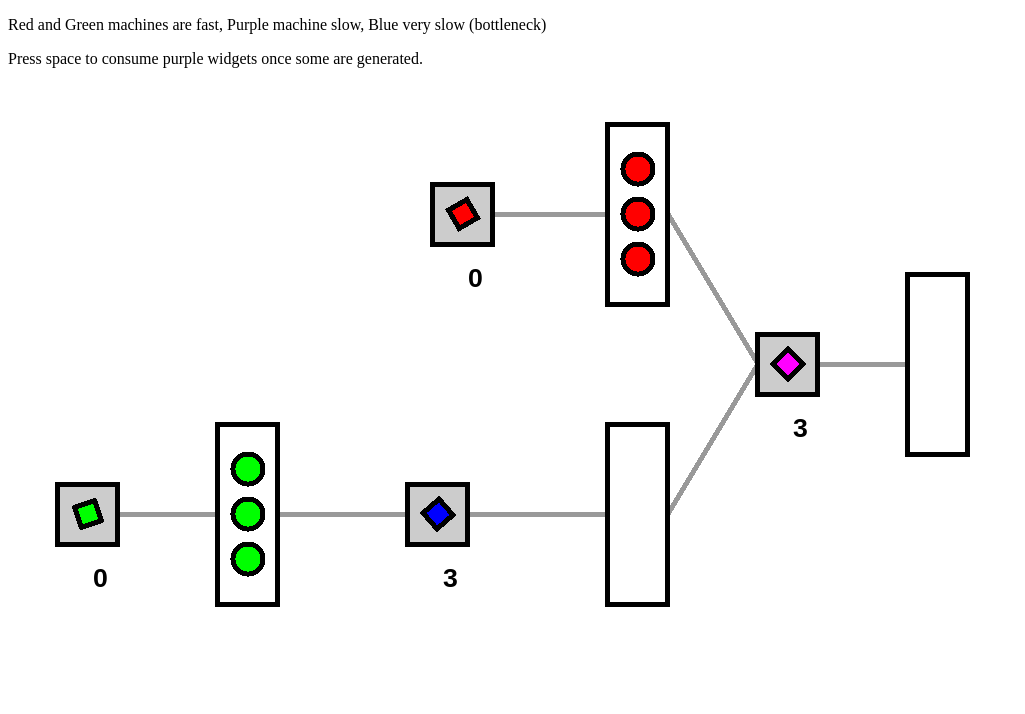
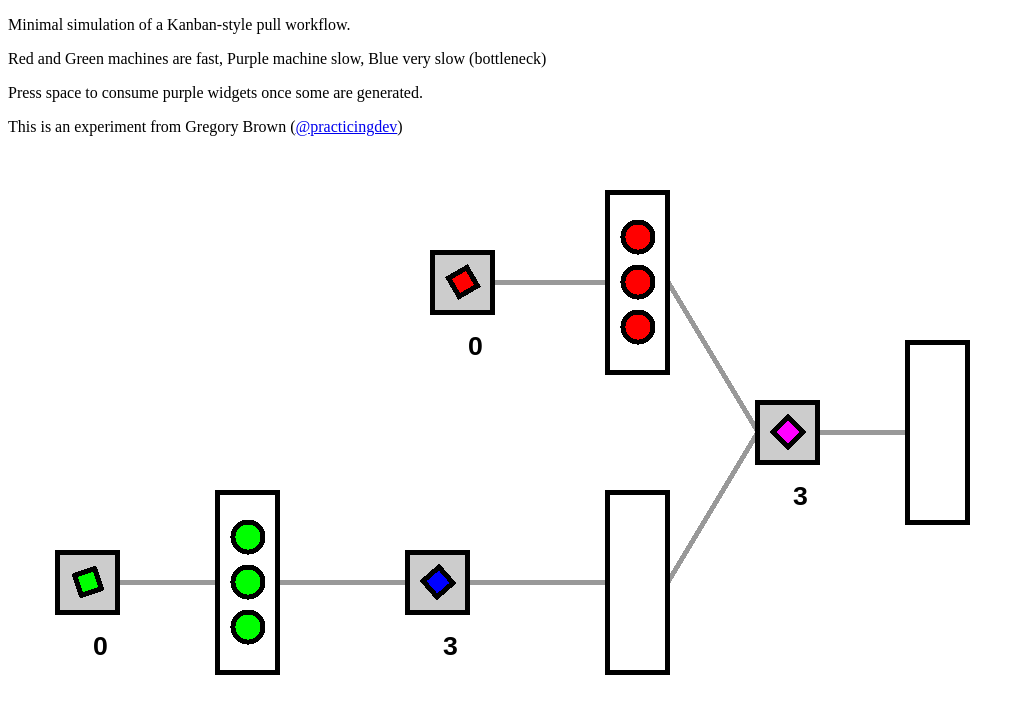
Before and after one commit to PracticingDeveloper/PixiDemo, a plain HTML site: page index.html in a window 1280 px wide. Shown: the whole page, without its empty margins (0-1025 px from the left). Drawn offline with Linux system fonts and the light colour scheme.

Commit message:
Deploying

```diff
--- a/index.html
+++ b/index.html
@@ -1,8 +1,12 @@
 <!doctype html>
 <meta charset="utf-8">
 <title>Displaying the canvas</title>
+<p>Minimal simulation of a Kanban-style pull workflow.</p>
 <p>Red and Green machines are fast, Purple machine slow, Blue very slow (bottleneck)</p>
 <p>Press space to consume purple widgets once some are generated.</p>
+
+<p>This is an experiment from Gregory Brown (<a href="http://twitter.com/practicingdev">@practicingdev</a>)</p>
+
 <body>
   <script src="vendor/pixi.min.js"></script>
   <script src="vendor/tink.js"></script>
```
